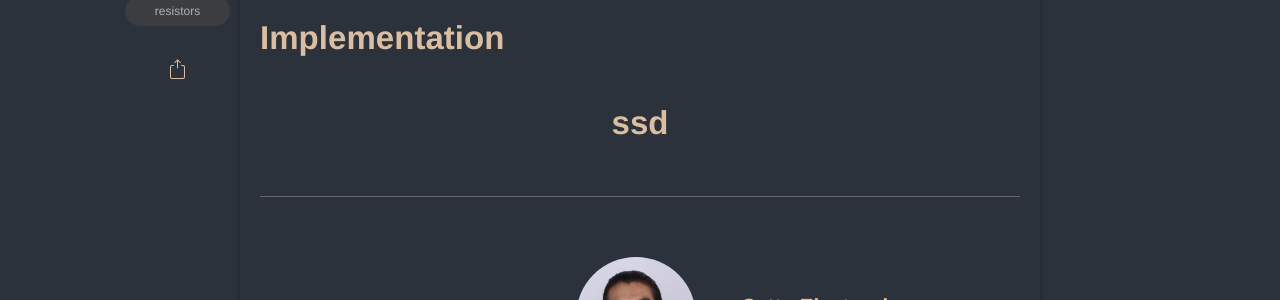
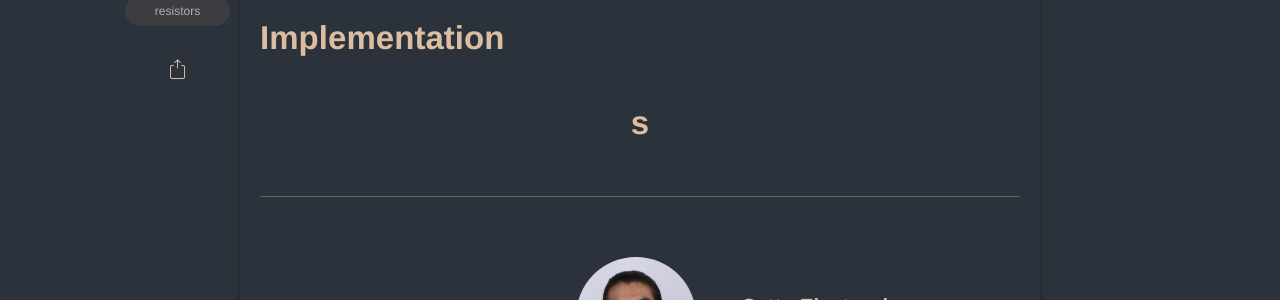
Before and after one commit to Catto-Electronics/Catto-Electronics.github.io, a Jekyll site: the page built from _posts/2024-04-09-Ohm-Meter.markdown, in a window 1280 px wide and 900 px high, scrolled down 2125 px. Shown: the part 156-456 px from the top of the window. Built offline with Jekyll 4.4.1, drawn with Linux system fonts in a browser that asks for light colours; some web fonts are replaced; formulas are drawn with MathJax 3; comment, search, counter and statistics services are not loaded.

Commit message:
cherry pick commit

```diff
--- a/_posts/2024-04-09-Ohm-Meter.markdown
+++ b/_posts/2024-04-09-Ohm-Meter.markdown
@@ -52,4 +52,4 @@ A negative percentage denotes a measured value lower than the standard. The dire
 
 ## Implementation
 
-## <center>ssd</center>
+## <center>s</center>
```
